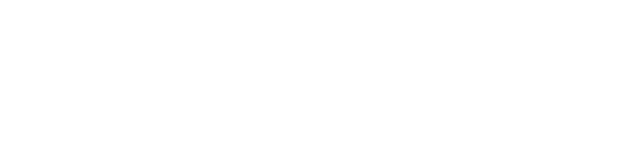
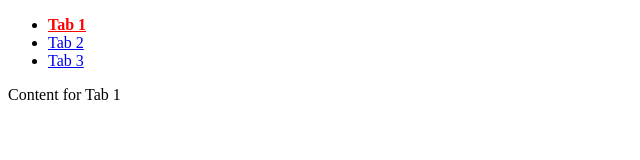
Before and after one commit to minh2004a/Tably, a website: page index.html in a window 1280 px wide. Shown: the whole page, without its empty margins (0-640 px from the left). Drawn offline with Linux system fonts and the light colour scheme.

Commit message:
ceate init for Tably

```diff
--- a/index.html
+++ b/index.html
@@ -3,7 +3,32 @@
     <head>
         <meta charset="UTF-8" />
         <meta name="viewport" content="width=device-width, initial-scale=1.0" />
+        <link rel="stylesheet" href="/src/tably.css" />
         <title>Tably</title>
+        <style>
+            .tably--active a {
+                color: red;
+                font-weight: 600;
+            }
+        </style>
     </head>
-    <body></body>
+    <body>
+        <!-- Container -->
+        <ul id="tabs">
+            <!-- Tabs -->
+            <li>
+                <a href="#tab01">Tab 1</a>
+            </li>
+            <li><a href="#tab02">Tab 2</a></li>
+            <li><a href="#tab03">Tab 3</a></li>
+        </ul>
+        <!-- Panels -->
+        <div id="tab01">Content for Tab 1</div>
+        <div id="tab02">Content for Tab 2</div>
+        <div id="tab03">Content for Tab 3</div>
+        <script src="./src/tably.js"></script>
+        <script>
+            const tabs = new Tably("#tabs");
+        </script>
+    </body>
 </html>
--- a/src/tably.js
+++ b/src/tably.js
@@ -0,0 +1,55 @@
+function Tably(selector) {
+    this.container = document.querySelector(selector);
+    if (!this.container) {
+        console.error(`${selector} does not exist`);
+        return;
+    }
+    this.tabs = Array.from(this.container.querySelectorAll("li a"));
+    if (!this.tabs.length) {
+        console.error(`No tabs found in ${selector}`);
+        return;
+    }
+
+    this.panels = this.tabs.map((tab) => {
+        const panel = document.querySelector(tab.getAttribute("href"));
+        if (!panel) {
+            console.error(`Panel ${tab.getAttribute("href")} does not exist`);
+        }
+        return panel;
+    });
+    if (this.panels.includes(null)) return;
+
+    this._init();
+}
+
+Tably.prototype._init = function () {
+    const activeTab = this.tabs[0].closest("li");
+    activeTab.classList.add("tably--active");
+
+    this.panels.forEach((panel) => (panel.hidden = true));
+    this.panels[0].hidden = false;
+    this._bondTabEvents = this._handleTabClick.bind(this);
+    this.tabs.forEach((tab) => {
+        tab.addEventListener("click", this._bondTabEvents);
+    });
+};
+
+Tably.prototype._handleTabClick = function (e) {
+    e.preventDefault();
+    this.tabs.forEach((t) => t.closest("li").classList.remove("tably--active"));
+    e.currentTarget.closest("li").classList.add("tably--active");
+
+    this.panels.forEach((panel) => (panel.hidden = true));
+    const targetPanel = document.querySelector(
+        e.currentTarget.getAttribute("href"),
+    );
+    if (targetPanel) {
+        targetPanel.hidden = false;
+    }
+};
+
+Tably.prototype.removeEvents = function () {
+    this.tabs.forEach((tab) => {
+        tab.removeEventListener("click", this._bondTabEvents);
+    });
+};
```
Also changed, not shown: tably.min.js.
